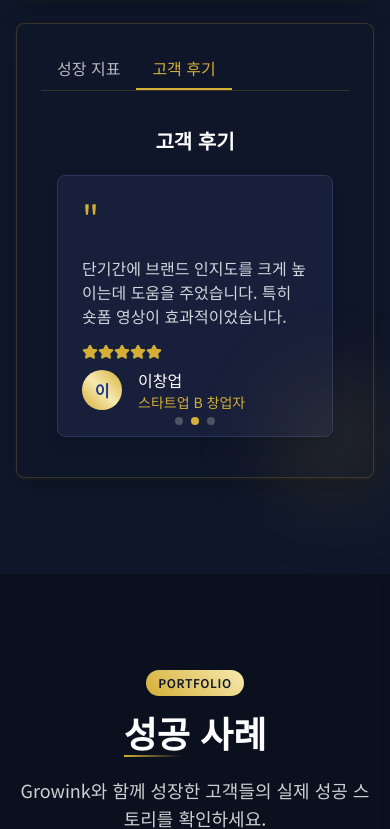
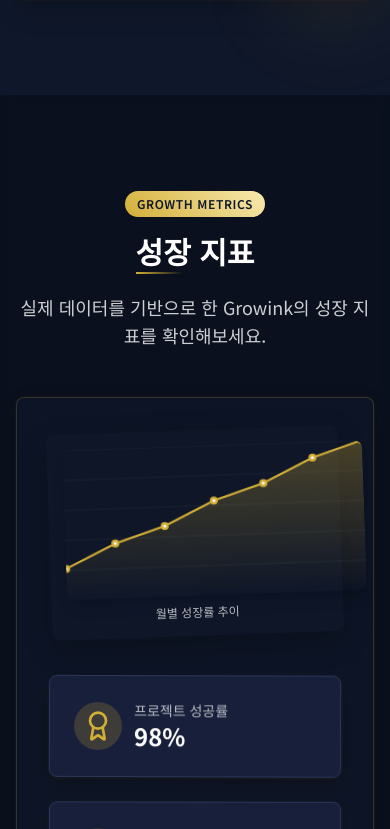
Before and after one commit to SU-OH/growink-landing, a Next.js app: page / in a window 390 px wide. Shown: the part 4615-5444 px from the top of the page. Built offline with nearby package versions, Linux system fonts and the light colour scheme.

Commit message:
v10
섹션 재구성

```diff
--- a/app/page.tsx
+++ b/app/page.tsx
@@ -1,6 +1,5 @@
 "use client"
 
-import { useState, useEffect } from "react"
 import Navbar from "@/components/navbar"
 import HeroSection from "@/components/hero-section"
 import Footer from "@/components/footer"
@@ -14,22 +13,6 @@ import GrowthJourney from "@/components/growth-journey"
 import TestimonialSlider from "@/components/testimonial-slider"
 
 export default function Home() {
-  const [activeTab, setActiveTab] = useState('data');
-
-  // 탭 자동 전환 효과
-  useEffect(() => {
-    const interval = setInterval(() => {
-      setActiveTab(prev => prev === 'data' ? 'review' : 'data');
-    }, 5000);
-
-    return () => clearInterval(interval);
-  }, []);
-
-  // 탭 전환 함수
-  const switchTab = (tab: string) => {
-    setActiveTab(tab);
-  };
-
   return (
     <main className="min-h-screen flex flex-col relative overflow-hidden bg-[#0F172A]">
       <Navbar />
@@ -166,47 +149,47 @@ export default function Home() {
             </div>
 
             <div className="relative">
-              {/* 데이터 시각화 섹션 - 더 깔끔한 레이아웃으로 재구성 */}
-              <div className="space-y-6 relative">
-                {/* 성장 여정 */}
+              {/* 성장 여정 - 왜 Growink를 선택해야 할까요? 섹션에 함께 표시 */}
               <div className="bg-[#0F172A]/80 backdrop-blur-md p-6 rounded-lg border border-accent/20 elegant-shadow">
                 <h3 className="text-xl font-bold text-white mb-4 text-center">성장의 여정</h3>
                 <GrowthJourney />
               </div>
 
-                {/* 탭 인터페이스로 성장 지표와 고객 후기를 번갈아 표시 */}
-                <div className="bg-[#0F172A]/80 backdrop-blur-md p-6 rounded-lg border border-accent/20 elegant-shadow">
-                  <div className="flex mb-5 border-b border-accent/20">
-                    <button
-                      onClick={() => switchTab('data')}
-                      className={`px-4 py-2 border-b-2 transition-colors ${activeTab === 'data' ? 'text-accent border-accent' : 'text-white/70 border-transparent'}`}
-                    >
-                      성장 지표
-                    </button>
-                    <button
-                      onClick={() => switchTab('review')}
-                      className={`px-4 py-2 border-b-2 transition-colors ${activeTab === 'review' ? 'text-accent border-accent' : 'text-white/70 border-transparent'}`}
-                    >
-                      고객 후기
-                    </button>
+              <div className="absolute -bottom-6 -right-6 w-32 h-32 bg-accent/10 rounded-full blur-2xl"></div>
+              <div className="absolute -top-6 -left-6 w-32 h-32 bg-primary/10 rounded-full blur-2xl"></div>
+            </div>
+          </div>
+        </div>
+      </section>
+
+      {/* 성장 지표 섹션 */}
+      <section className="py-24 bg-black/30 backdrop-blur-sm">
+        <div className="container mx-auto px-4">
+          <div className="max-w-5xl mx-auto">
+            <div className="text-center mb-12">
+              <div className="premium-badge mb-4 mx-auto block">GROWTH METRICS</div>
+              <h2 className="text-3xl md:text-4xl font-bold text-white mb-6 premium-heading inline-block">성장 지표</h2>
+              <p className="text-lg text-white/80 max-w-2xl mx-auto">
+                실제 데이터를 기반으로 한 Growink의 성장 지표를 확인해보세요.
+              </p>
             </div>
 
-                  <div className={`min-h-[300px] ${activeTab === 'data' ? 'block' : 'hidden'}`}>
+            <div className="bg-[#0F172A]/80 backdrop-blur-md p-8 rounded-lg border border-accent/20 elegant-shadow">
               <DataVisualization />
 
-                    <div className="grid grid-cols-2 gap-4 mt-6">
-                      <div className="bg-[#171f3a] p-4 rounded-lg border border-[#2a365a] elegant-shadow animate-float">
+              <div className="grid grid-cols-1 md:grid-cols-2 gap-6 mt-10">
+                <div className="bg-[#171f3a] p-6 rounded-lg border border-[#2a365a] elegant-shadow animate-float">
                   <CounterStat
-                          icon={<Award className="h-6 w-6 text-accent" />}
+                    icon={<Award className="h-8 w-8 text-accent" />}
                     label="프로젝트 성공률"
                     value={98}
                     suffix="%"
                   />
                 </div>
 
-                      <div className="bg-[#171f3a] p-4 rounded-lg border border-[#2a365a] elegant-shadow animate-float animation-delay-200">
+                <div className="bg-[#171f3a] p-6 rounded-lg border border-[#2a365a] elegant-shadow animate-float animation-delay-200">
                   <CounterStat
-                          icon={<Users className="h-6 w-6 text-accent" />}
+                    icon={<Users className="h-8 w-8 text-accent" />}
                     label="고객 만족도"
                     value={95}
                     suffix="%"
@@ -214,15 +197,27 @@ export default function Home() {
                 </div>
               </div>
             </div>
-
-                  <div className={`min-h-[300px] ${activeTab === 'review' ? 'block' : 'hidden'}`}>
-                    <TestimonialSlider />
           </div>
         </div>
+      </section>
+
+      {/* 고객 후기 섹션 */}
+      <section className="py-24 relative premium-section">
+        <div className="absolute inset-0 -z-10">
+          <TechBackground />
+        </div>
+        <div className="container mx-auto px-4">
+          <div className="max-w-5xl mx-auto">
+            <div className="text-center mb-12">
+              <div className="premium-badge mb-4 mx-auto block">TESTIMONIALS</div>
+              <h2 className="text-3xl md:text-4xl font-bold text-white mb-6 premium-heading inline-block">고객 후기</h2>
+              <p className="text-lg text-white/80 max-w-2xl mx-auto">
+                Growink와 함께 성장한 고객들의 생생한 후기를 확인하세요.
+              </p>
             </div>
 
-              <div className="absolute -bottom-6 -right-6 w-32 h-32 bg-accent/10 rounded-full blur-2xl"></div>
-              <div className="absolute -top-6 -left-6 w-32 h-32 bg-primary/10 rounded-full blur-2xl"></div>
+            <div className="bg-[#0F172A]/80 backdrop-blur-md p-8 rounded-lg border border-accent/20 elegant-shadow h-96">
+              <TestimonialSlider />
             </div>
           </div>
         </div>
```
Lines whose indentation alone changed are shown as unchanged.
